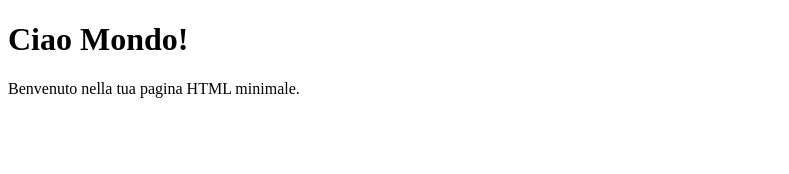
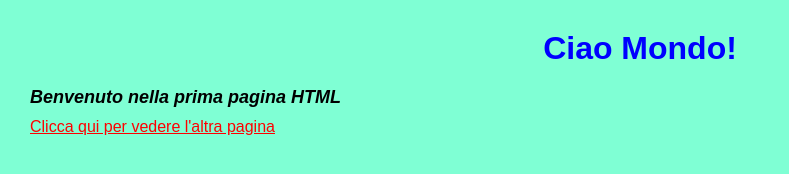
Before and after one commit to simona-russo/Dev, a plain HTML site: page corso-boolean/base_boolean/index.html in a window 1280 px wide. Shown: the whole page, without its empty margins (0-789 px from the left). Drawn offline with Linux system fonts and the light colour scheme.

Commit message:
cambiato stile ai file

```diff
--- a/corso-boolean/base_boolean/index.html
+++ b/corso-boolean/base_boolean/index.html
@@ -1,12 +1,19 @@
 <!DOCTYPE html>
 <html lang="it">
+
 <head>
   <meta charset="UTF-8">
   <meta name="viewport" content="width=device-width, initial-scale=1.0">
+  <link rel="stylesheet" href="style.css" type="text/css">
+
   <title>Pagina Iniziale</title>
 </head>
+
 <body>
   <h1>Ciao Mondo!</h1>
-  <p>Benvenuto nella tua pagina HTML minimale.</p>
+  <p class="testo">Benvenuto nella prima pagina HTML</p>
+
+  <a href="second_file.html">Clicca qui per vedere l'altra pagina</a>
 </body>
+
 </html>
```
Also changed, not shown: corso-boolean/base_boolean/second_file.html (+1 -0 lines).
